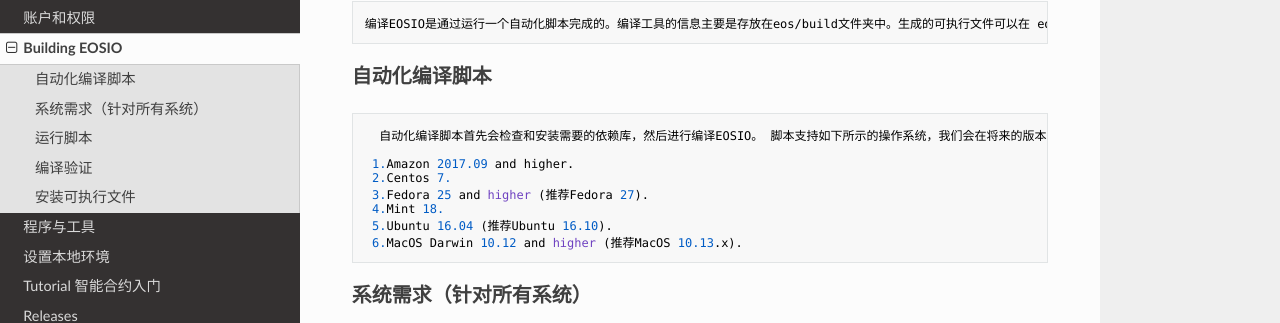
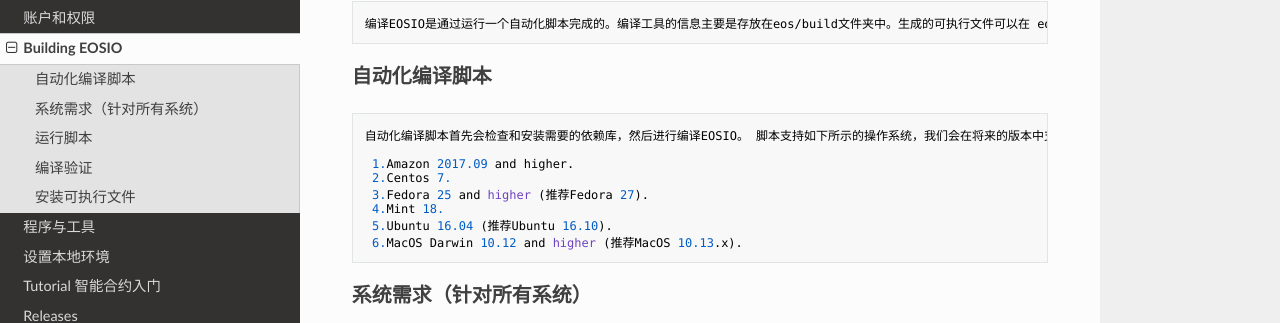
Before and after one commit to eostea/eos-wiki, an MkDocs documentation site: the page built from docs/Building EOSIO.md, in a window 1280 px wide. Shown: the part 157-480 px from the top of the page. Built offline with MkDocs 1.6.1, drawn with Linux system fonts in a browser that asks for light colours; nearby versions of some CDN libraries.

Commit message:
v2 格式不对

```diff
--- a/docs/Building EOSIO.md
+++ b/docs/Building EOSIO.md
@@ -1,9 +1,10 @@
 ##编译 EOSIO
+
     编译EOSIO是通过运行一个自动化脚本完成的。编译工具的信息主要是存放在eos/build文件夹中。生成的可执行文件可以在 eos/build/programs文件夹中找到。
 
+###自动化编译脚本
 
-###自动化编译脚本
-      自动化编译脚本首先会检查和安装需要的依赖库，然后进行编译EOSIO。 脚本支持如下所示的操作系统，我们会在将来的版本中支持其他的Linux/Unix版本。
+    自动化编译脚本首先会检查和安装需要的依赖库，然后进行编译EOSIO。 脚本支持如下所示的操作系统，我们会在将来的版本中支持其他的Linux/Unix版本。
 
      1.Amazon 2017.09 and higher.
      2.Centos 7.
@@ -12,18 +13,19 @@
      5.Ubuntu 16.04 (推荐Ubuntu 16.10).
      6.MacOS Darwin 10.12 and higher (推荐MacOS 10.13.x).
 
+###系统需求（针对所有系统）
 
-###系统需求（针对所有系统）
     •需要8GB  内存
     •需要20GB 磁盘空间
 
+###运行脚本
 
-###运行脚本
     在eos文件夹中运行脚本,命令如下：
         cd eos
         ./eosio_build.sh
 
 ###编译验证
+
     我们可以通过一套测试程序进行一些编译结果的验证。 为了在编译结束之后进行整套测试，需要先启动 mongod再启动测试。
     首先执行：
        在Linux平台:
@@ -35,6 +37,7 @@
         make test
 
 ###安装可执行文件
+
     为了简化合约开发，其内容可以通过使用 make install target命令 存放在/usr/local 文件夹中。 这个步骤中命令是在编译文件夹中运行。 因为需要做够的权限来执行安装命令，因此我们使用sudo命令来执行。
         cd build
         sudo make install
```
